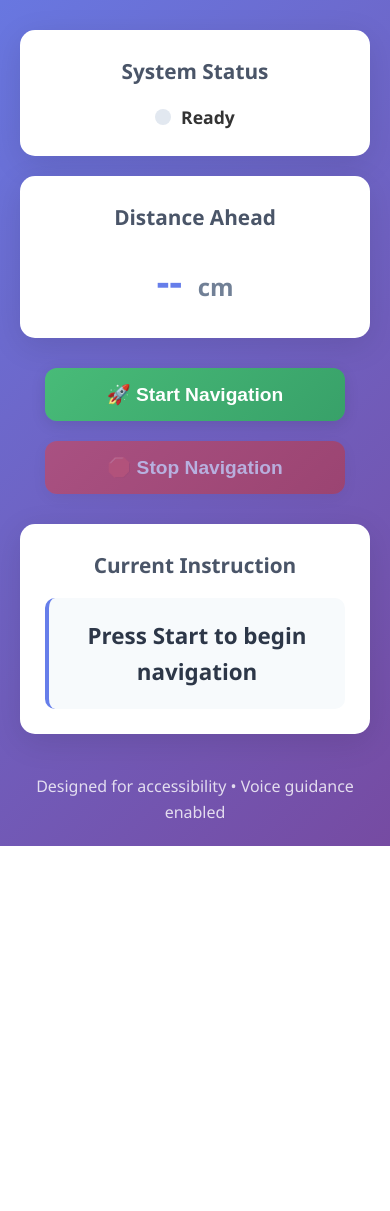
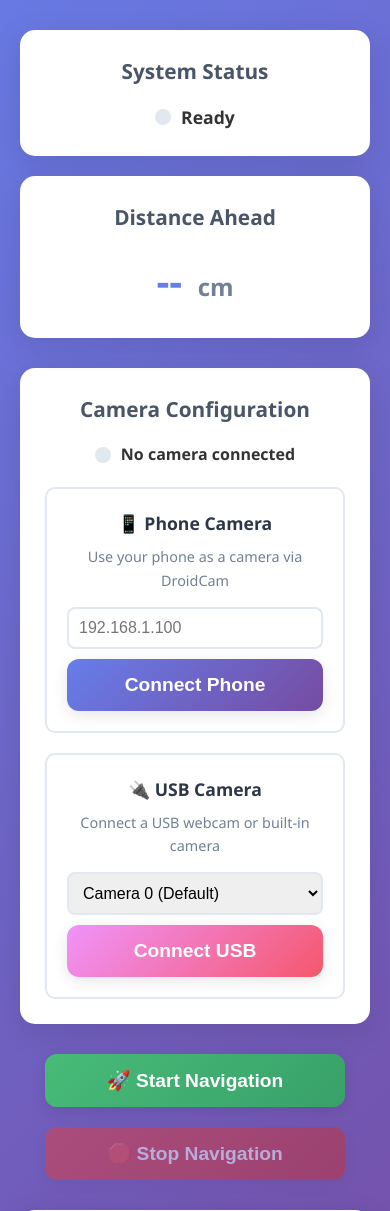
Before and after one commit to Suprim-idk/MyEyes-this-should-work-i-hope-, a Flask app: page / in a window 390 px wide. Shown: the part 194-1405 px from the top of the page. Before the commit the page ends 1040 px from the top, so only its background shows below. Run offline with Flask 3, Linux system fonts and the light colour scheme; some libraries are stand-ins or nearby versions.

Commit message:
Add ability to connect and use real cameras for navigation
Integrates USB and phone cameras for real-time navigation by adding camera connection endpoints, state management, and front-end UI elements.

Replit-Commit-Author: Agent
Replit-Commit-Session-Id: 672c16a6-84e1-47d4-964d-0d0306a830c6
Replit-Commit-Checkpoint-Type: full_checkpoint
Replit-Commit-Screenshot-Url: https://storage.googleapis.com/screenshot-production-us-central1/65b17ab5-abc7-47b4-be0d-959584cf69ab/672c16a6-84e1-47d4-964d-0d0306a830c6/nZxc4GF

```diff
--- a/app.py
+++ b/app.py
@@ -1,9 +1,11 @@
-from flask import Flask, render_template, jsonify
+from flask import Flask, render_template, jsonify, request
 from flask_socketio import SocketIO, emit
 import threading
 import time
 import random
 import json
+import cv2
+import numpy as np
 
 app = Flask(__name__)
 app.config['SECRET_KEY'] = 'navigation_system_key'
@@ -12,12 +14,80 @@ socketio = SocketIO(app, cors_allowed_origins="*")
 # Navigation system state
 navigation_state = {
     'is_running': False,
-    'mode': 'demo',  # 'demo' or 'camera'
+    'mode': 'demo',  # 'demo', 'camera', or 'phone'
     'distance': 0,
     'direction': '',
     'last_instruction': '',
-    'obstacle_detected': False
+    'obstacle_detected': False,
+    'camera_url': '',
+    'camera_connected': False
 }
+
+# Camera configuration
+camera_config = {
+    'phone_ip': '',  # User's phone IP for camera streaming
+    'usb_camera_id': 0,  # Default USB camera
+    'current_camera': None
+}
+
+def analyze_camera_frame(frame):
+    """Analyze camera frame for navigation guidance"""
+    # Convert to grayscale for edge detection
+    gray = cv2.cvtColor(frame, cv2.COLOR_BGR2GRAY)
+    edges = cv2.Canny(gray, 100, 200)
+
+    # Split frame into left and right halves
+    height, width = edges.shape
+    left_half = edges[:, :width//2]
+    right_half = edges[:, width//2:]
+
+    # Count edge pixels (lower count = more open space)
+    left_score = np.sum(left_half) / 255
+    right_score = np.sum(right_half) / 255
+
+    # Estimate distance based on bottom portion of frame
+    bottom_portion = edges[int(height*0.7):, :]
+    edge_density = np.sum(bottom_portion) / (bottom_portion.shape[0] * bottom_portion.shape[1] * 255)
+
+    # Convert edge density to distance estimate (rough approximation)
+    estimated_distance = max(20, 200 - (edge_density * 1000))
+
+    return {
+        'distance': int(estimated_distance),
+        'direction': 'left' if left_score < right_score else 'right'
+    }
+
+def navigation_with_camera():
+    """Run navigation with real camera input"""
+    cap = camera_config['current_camera']
+
+    while navigation_state['is_running'] and cap is not None:
+        ret, frame = cap.read()
+        if not ret:
+            navigation_state['camera_connected'] = False
+            navigation_state['last_instruction'] = 'Camera connection lost'
+            socketio.emit('navigation_update', navigation_state)
+            break
+
+        # Analyze frame for navigation
+        analysis = analyze_camera_frame(frame)
+
+        # Update state with real camera data
+        navigation_state['distance'] = analysis['distance']
+        navigation_state['direction'] = analysis['direction']
+        navigation_state['obstacle_detected'] = analysis['distance'] < 50
+        navigation_state['camera_connected'] = True
+
+        if analysis['distance'] < 50:
+            instruction = f"Turn {analysis['direction']} now"
+            navigation_state['last_instruction'] = instruction
+        else:
+            navigation_state['last_instruction'] = "Path is clear"
+
+        # Emit real-time update to frontend
+        socketio.emit('navigation_update', navigation_state)
+
+        time.sleep(0.1)  # Faster updates with camera
 
 def navigation_simulation():
     """Simulate the navigation system for demo purposes"""
@@ -50,17 +120,85 @@ def index():
 def get_status():
     return jsonify(navigation_state)
 
+@app.route('/api/camera/connect', methods=['POST'])
+def connect_camera():
+    data = request.get_json()
+    camera_type = data.get('type', 'usb')  # 'usb' or 'phone'
+
+    try:
+        if camera_type == 'phone':
+            phone_ip = data.get('ip', '')
+            if not phone_ip:
+                return jsonify({'success': False, 'message': 'Phone IP required'})
+
+            # Try connecting to phone camera (DroidCam format)
+            camera_url = f"http://{phone_ip}:4747/video"
+            cap = cv2.VideoCapture(camera_url)
+
+            if cap.isOpened():
+                camera_config['current_camera'] = cap
+                camera_config['phone_ip'] = phone_ip
+                navigation_state['camera_url'] = camera_url
+                navigation_state['camera_connected'] = True
+                return jsonify({'success': True, 'message': f'Connected to phone camera at {phone_ip}'})
+            else:
+                return jsonify({'success': False, 'message': 'Could not connect to phone camera'})
+
+        elif camera_type == 'usb':
+            camera_id = data.get('id', 0)
+            cap = cv2.VideoCapture(camera_id)
+
+            if cap.isOpened():
+                camera_config['current_camera'] = cap
+                camera_config['usb_camera_id'] = camera_id
+                navigation_state['camera_connected'] = True
+                return jsonify({'success': True, 'message': f'Connected to USB camera {camera_id}'})
+            else:
+                return jsonify({'success': False, 'message': f'Could not connect to USB camera {camera_id}'})
+
+    except Exception as e:
+        return jsonify({'success': False, 'message': f'Error connecting camera: {str(e)}'})
+
+    return jsonify({'success': False, 'message': 'Unknown camera type'})
+
+@app.route('/api/camera/disconnect', methods=['POST'])
+def disconnect_camera():
+    if camera_config['current_camera'] is not None:
+        camera_config['current_camera'].release()
+        camera_config['current_camera'] = None
+        navigation_state['camera_connected'] = False
+        navigation_state['camera_url'] = ''
+        return jsonify({'success': True, 'message': 'Camera disconnected'})
+    return jsonify({'success': False, 'message': 'No camera connected'})
+
+@app.route('/api/camera/status')
+def camera_status():
+    return jsonify({
+        'connected': navigation_state['camera_connected'],
+        'url': navigation_state['camera_url'],
+        'phone_ip': camera_config['phone_ip'],
+        'usb_id': camera_config['usb_camera_id']
+    })
+
 @socketio.on('start_navigation')
-def handle_start_navigation():
+def handle_start_navigation(data=None):
     navigation_state['is_running'] = True
-    navigation_state['mode'] = 'demo'  # Will be 'camera' when camera is available
 
-    # Start navigation in a separate thread
-    thread = threading.Thread(target=navigation_simulation)
+    # Check if camera is available
+    if camera_config['current_camera'] is not None:
+        navigation_state['mode'] = 'camera'
+        thread = threading.Thread(target=navigation_with_camera)
+    else:
+        navigation_state['mode'] = 'demo'
+        thread = threading.Thread(target=navigation_simulation)
+
     thread.daemon = True
     thread.start()
 
-    emit('navigation_started', {'message': 'Navigation system started'})
+    emit('navigation_started', {
+        'message': f'Navigation started in {navigation_state["mode"]} mode',
+        'mode': navigation_state['mode']
+    })
 
 @socketio.on('stop_navigation')
 def handle_stop_navigation():
@@ -68,9 +206,73 @@ def handle_stop_navigation():
     navigation_state['last_instruction'] = 'Navigation stopped'
     emit('navigation_stopped', {'message': 'Navigation system stopped'})
 
+@socketio.on('connect_phone_camera')
+def handle_connect_phone_camera(data):
+    phone_ip = data.get('ip', '')
+    if not phone_ip:
+        emit('camera_error', {'message': 'Please provide phone IP address'})
+        return
+
+    try:
+        camera_url = f"http://{phone_ip}:4747/video"
+        cap = cv2.VideoCapture(camera_url)
+
+        if cap.isOpened():
+            # Test if we can actually read a frame
+            ret, frame = cap.read()
+            if ret:
+                camera_config['current_camera'] = cap
+                camera_config['phone_ip'] = phone_ip
+                navigation_state['camera_url'] = camera_url
+                navigation_state['camera_connected'] = True
+                emit('camera_connected', {
+                    'message': f'Successfully connected to phone camera',
+                    'ip': phone_ip
+                })
+            else:
+                cap.release()
+                emit('camera_error', {'message': 'Camera connected but no video stream available'})
+        else:
+            emit('camera_error', {'message': 'Could not connect to phone camera. Check IP and DroidCam app.'})
+
+    except Exception as e:
+        emit('camera_error', {'message': f'Connection error: {str(e)}'})
+
+@socketio.on('connect_usb_camera')
+def handle_connect_usb_camera(data):
+    camera_id = data.get('id', 0)
+
+    try:
+        cap = cv2.VideoCapture(camera_id)
+
+        if cap.isOpened():
+            ret, frame = cap.read()
+            if ret:
+                camera_config['current_camera'] = cap
+                camera_config['usb_camera_id'] = camera_id
+                navigation_state['camera_connected'] = True
+                emit('camera_connected', {
+                    'message': f'Successfully connected to USB camera {camera_id}'
+                })
+            else:
+                cap.release()
+                emit('camera_error', {'message': f'USB camera {camera_id} connected but no video available'})
+        else:
+            emit('camera_error', {'message': f'Could not connect to USB camera {camera_id}'})
+
+    except Exception as e:
+        emit('camera_error', {'message': f'USB camera error: {str(e)}'})
+
 @socketio.on('connect')
 def handle_connect():
     emit('connected', {'message': 'Connected to navigation system'})
 
 if __name__ == '__main__':
+    # Clean up cameras on exit
+    import atexit
+    def cleanup():
+        if camera_config['current_camera'] is not None:
+            camera_config['current_camera'].release()
+    atexit.register(cleanup)
+
     socketio.run(app, host='0.0.0.0', port=5000, debug=True)
--- a/static/css/style.css
+++ b/static/css/style.css
@@ -99,6 +99,97 @@ header p {
     font-size: 1.5rem;
     color: #718096;
     margin-left: 5px;
+}
+
+/* Camera Setup */
+.camera-setup {
+    margin-bottom: 30px;
+}
+
+.camera-card {
+    background: white;
+    border-radius: 15px;
+    padding: 25px;
+    box-shadow: 0 8px 32px rgba(0,0,0,0.1);
+}
+
+.camera-card h2 {
+    font-size: 1.3rem;
+    margin-bottom: 15px;
+    color: #4a5568;
+    text-align: center;
+}
+
+.camera-status {
+    display: flex;
+    align-items: center;
+    justify-content: center;
+    gap: 10px;
+    margin-bottom: 20px;
+    font-weight: 600;
+}
+
+.camera-options {
+    display: grid;
+    grid-template-columns: 1fr 1fr;
+    gap: 20px;
+}
+
+.camera-option {
+    border: 2px solid #e2e8f0;
+    border-radius: 10px;
+    padding: 20px;
+    text-align: center;
+}
+
+.camera-option h3 {
+    margin-bottom: 8px;
+    color: #2d3748;
+    font-size: 1.1rem;
+}
+
+.camera-option p {
+    margin-bottom: 15px;
+    color: #718096;
+    font-size: 0.9rem;
+}
+
+.input-group {
+    display: flex;
+    flex-direction: column;
+    gap: 10px;
+}
+
+.input-group input,
+.input-group select {
+    padding: 10px;
+    border: 2px solid #e2e8f0;
+    border-radius: 8px;
+    font-size: 1rem;
+    transition: border-color 0.3s ease;
+}
+
+.input-group input:focus,
+.input-group select:focus {
+    outline: none;
+    border-color: #667eea;
+    box-shadow: 0 0 0 3px rgba(102, 126, 234, 0.1);
+}
+
+.phone-btn {
+    background: linear-gradient(135deg, #667eea 0%, #764ba2 100%);
+    color: white;
+    font-size: 0.9rem;
+    padding: 10px 15px;
+    min-width: auto;
+}
+
+.usb-btn {
+    background: linear-gradient(135deg, #f093fb 0%, #f5576c 100%);
+    color: white;
+    font-size: 0.9rem;
+    padding: 10px 15px;
+    min-width: auto;
 }
 
 /* Controls */
@@ -254,6 +345,10 @@ footer {
         grid-template-columns: 1fr;
     }
 
+    .camera-options {
+        grid-template-columns: 1fr;
+    }
+
     .controls {
         flex-direction: column;
         align-items: center;
--- a/static/js/navigation.js
+++ b/static/js/navigation.js
@@ -18,6 +18,12 @@ class NavigationInterface {
         this.stopBtn = document.getElementById('stopBtn');
         this.alertBox = document.getElementById('alertBox');
         this.alertText = document.getElementById('alertText');
+
+        // Camera elements
+        this.cameraLight = document.getElementById('cameraLight');
+        this.cameraStatusText = document.getElementById('cameraStatusText');
+        this.phoneIP = document.getElementById('phoneIP');
+        this.usbCameraId = document.getElementById('usbCameraId');
     }
 
     setupSocketHandlers() {
@@ -44,6 +50,18 @@ class NavigationInterface {
             this.setStatus('stopped', 'Navigation Stopped');
             this.showAlert('Navigation stopped', 'clear');
             this.speak('Navigation system stopped');
+        });
+
+        this.socket.on('camera_connected', (data) => {
+            this.setCameraStatus('connected', data.message);
+            this.showAlert(data.message, 'clear');
+            this.speak('Camera connected successfully');
+        });
+
+        this.socket.on('camera_error', (data) => {
+            this.setCameraStatus('error', data.message);
+            this.showAlert(data.message, 'obstacle');
+            this.speak('Camera connection failed');
         });
     }
 
@@ -154,6 +172,28 @@ class NavigationInterface {
     stopNavigation() {
         this.socket.emit('stop_navigation');
     }
+
+    setCameraStatus(status, text) {
+        this.cameraLight.className = `status-light ${status}`;
+        this.cameraStatusText.textContent = text;
+    }
+
+    connectPhoneCamera() {
+        const ip = this.phoneIP.value.trim();
+        if (!ip) {
+            this.showAlert('Please enter your phone IP address', 'obstacle');
+            return;
+        }
+
+        this.setCameraStatus('connecting', 'Connecting to phone...');
+        this.socket.emit('connect_phone_camera', { ip: ip });
+    }
+
+    connectUSBCamera() {
+        const cameraId = parseInt(this.usbCameraId.value);
+        this.setCameraStatus('connecting', 'Connecting to USB camera...');
+        this.socket.emit('connect_usb_camera', { id: cameraId });
+    }
 }
 
 // Global functions for button onclick handlers
@@ -169,6 +209,18 @@ function stopNavigation() {
     }
 }
 
+function connectPhoneCamera() {
+    if (window.navInterface) {
+        window.navInterface.connectPhoneCamera();
+    }
+}
+
+function connectUSBCamera() {
+    if (window.navInterface) {
+        window.navInterface.connectUSBCamera();
+    }
+}
+
 // Initialize when page loads
 document.addEventListener('DOMContentLoaded', () => {
     window.navInterface = new NavigationInterface();
--- a/templates/index.html
+++ b/templates/index.html
@@ -30,6 +30,53 @@
                     <div class="distance-display">
                         <span class="distance-value" id="distanceValue">--</span>
                         <span class="distance-unit">cm</span>
+                    </div>
+                </div>
+            </section>
+
+            <!-- Camera Setup -->
+            <section class="camera-setup" role="region" aria-label="Camera Setup">
+                <div class="camera-card">
+                    <h2>Camera Configuration</h2>
+                    <div class="camera-status" id="cameraStatus">
+                        <span class="status-light" id="cameraLight"></span>
+                        <span id="cameraStatusText">No camera connected</span>
+                    </div>
+
+                    <div class="camera-options">
+                        <div class="camera-option">
+                            <h3>📱 Phone Camera</h3>
+                            <p>Use your phone as a camera via DroidCam</p>
+                            <div class="input-group">
+                                <input
+                                    type="text"
+                                    id="phoneIP"
+                                    placeholder="192.168.1.100"
+                                    aria-label="Phone IP Address">
+                                <button
+                                    class="control-btn phone-btn"
+                                    onclick="connectPhoneCamera()">
+                                    Connect Phone
+                                </button>
+                            </div>
+                        </div>
+
+                        <div class="camera-option">
+                            <h3>🔌 USB Camera</h3>
+                            <p>Connect a USB webcam or built-in camera</p>
+                            <div class="input-group">
+                                <select id="usbCameraId" aria-label="USB Camera ID">
+                                    <option value="0">Camera 0 (Default)</option>
+                                    <option value="1">Camera 1</option>
+                                    <option value="2">Camera 2</option>
+                                </select>
+                                <button
+                                    class="control-btn usb-btn"
+                                    onclick="connectUSBCamera()">
+                                    Connect USB
+                                </button>
+                            </div>
+                        </div>
                     </div>
                 </div>
             </section>
```
